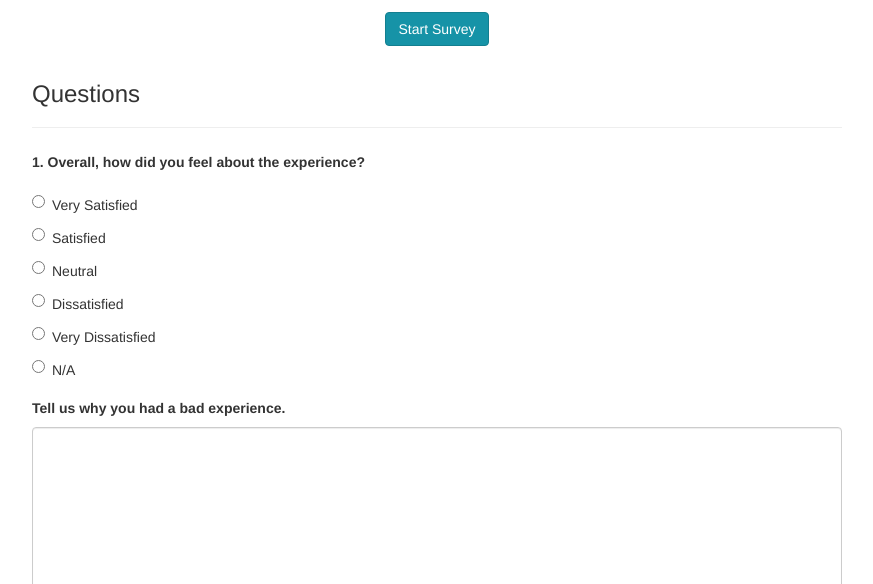
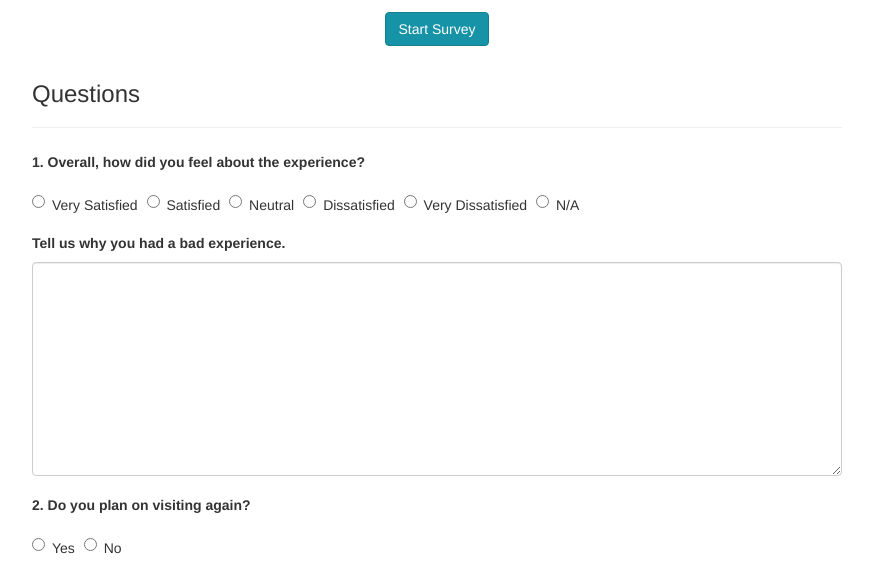
Before and after one commit to mavame/GuesTrak, a website: page index.html in a window 1280 px wide. Shown: the part 153-737 px from the top of the page, without its empty margins (203-1076 px from the left). Drawn offline with Linux system fonts and the light colour scheme; a web font is replaced by a local one.

Commit message:
Displays checkboxes and radios block on tablets

```diff
--- a/css/scss/_custom.scss
+++ b/css/scss/_custom.scss
@@ -32,3 +32,17 @@ body {
     max-width: 35em;
     margin: 0 auto;
 }
+
+// On Tablets and Desktops, display checkbox and radios inline.
+// For more breakpoints see http://www.1stwebdesigner.com/overview-of-breakpoints-in-responsive-web-design/
+@media screen and (min-width: 768px) {
+    label {
+        display: block;
+    }
+
+    .radio,
+    .checkbox {
+        margin-right: 5px;
+        display: inline-block;
+    }
+}
```
Also changed, not shown: css/style.css.
